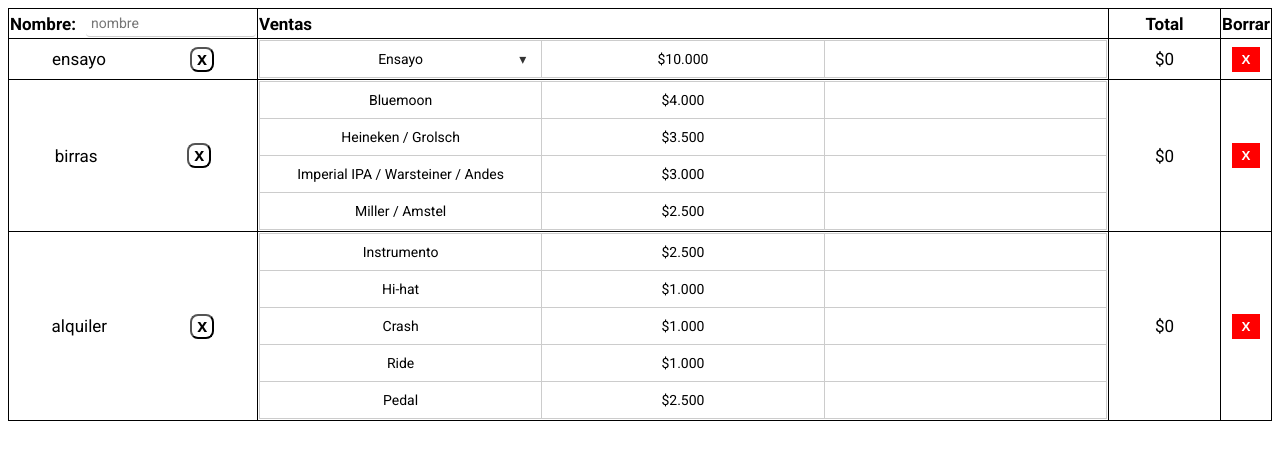
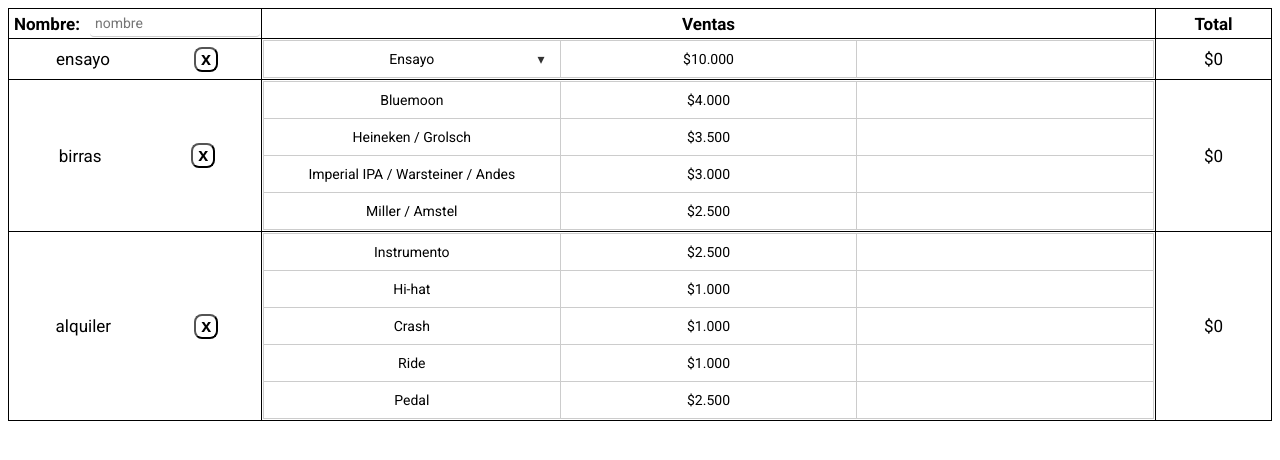
Before and after one commit to lucastrajtenberg/contabilidad_sonidal, a React (Vite) app in the folder ivanarko_sys/: page / in a window 1280 px wide. Shown: the top 460 px of the page. Built offline with nearby package versions, Linux system fonts and the light colour scheme.

Commit message:
no se agregue mierda

```diff
--- a/ivanarko_sys/src/App.css
+++ b/ivanarko_sys/src/App.css
@@ -50,21 +50,14 @@ body {
   width: 33.33%; /* Cada celda ocupa un tercio del ancho */
 }
 
-.boton-borrar {
-  background-color: red;
-  color: white;
-  border: none;
-  padding: 5px 10px;
-  cursor: pointer;
-  font-weight: bold;
-}
-
 .col-nombre {
   width: 10%;
+  padding-left: 5px;
 }
 
 .col-ventas {
   width: 80%;
+  text-align: center;
 }
 
 .col-total {
--- a/ivanarko_sys/src/App.jsx
+++ b/ivanarko_sys/src/App.jsx
@@ -1,5 +1,8 @@
 import { useState } from "react";
 import "./App.css";
+import ensayoData from "./data/ensayo.json";
+import birrasData from "./data/birras.json";
+import alquilerData from "./data/alquiler.json";
 
 function App() {
   const [expandedRows, setExpandedRows] = useState({
@@ -81,7 +84,6 @@ function App() {
     }
   };
 
-
   //render row renderea cada columna teniendo en cuenta si está expandida o colapsada ventas, checkeando el
 
   const renderRow = (nombre) => (
@@ -101,9 +103,6 @@ function App() {
         {expandedRows[nombre] && renderVentasGrid(nombre)}
       </td>
       <td className="col-total">$0</td>
-      <td className="col-borrar">
-        <button className="boton-borrar">X</button>
-      </td>
     </tr>
   );
 
@@ -124,7 +123,6 @@ function App() {
             </th>
             <th className="col-ventas">Ventas</th>
             <th className="col-total">Total</th>
-            <th className="col-borrar">Borrar</th>
           </tr>
         </thead>
         <tbody>
--- /dev/null
+++ b/ivanarko_sys/src/data/alquiler.json
@@ -0,0 +1,7 @@
+[
+    { "nombre": "Instrumento", "precio": 2500 },
+    { "nombre": "Hi-hat", "precio": 1000 },
+    { "nombre": "Crash", "precio": 1000 },
+    { "nombre": "Ride", "precio": 1000 },
+    { "nombre": "Pedal", "precio": 2500 }
+  ]
--- /dev/null
+++ b/ivanarko_sys/src/data/birras.json
@@ -0,0 +1,6 @@
+[
+    { "nombre": "Miller / Amstel", "precio": 2500 },
+    { "nombre": "Imperial IPA / Warsteiner / Andes", "precio": 3000 },
+    { "nombre": "Heineken / Grolsch", "precio": 3500 },
+    { "nombre": "Bluemoon", "precio": 4000 }
+  ]
--- /dev/null
+++ b/ivanarko_sys/src/data/ensayo.json
@@ -0,0 +1,8 @@
+[
+  { "nombre": "practica individual", "precio": 5000 },
+  { "nombre": "clase", "precio": 6000 },
+  { "nombre": "ensayo duo", "precio": 7000 },
+  { "nombre": "ensayo amigo", "precio": 8000},
+  { "nombre": "ensayo trio", "precio": 9000 },
+  { "nombre": "ensayo", "precio": 10000 }
+  ]
```
